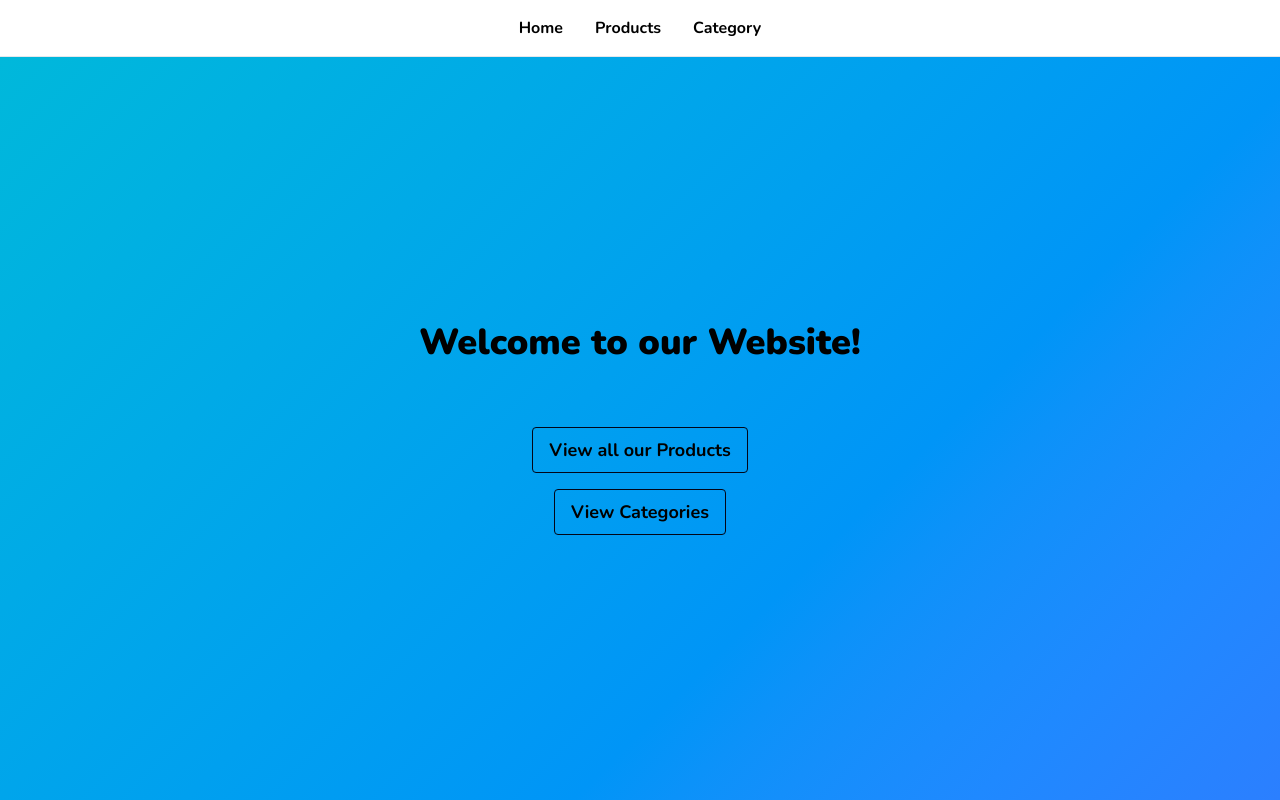
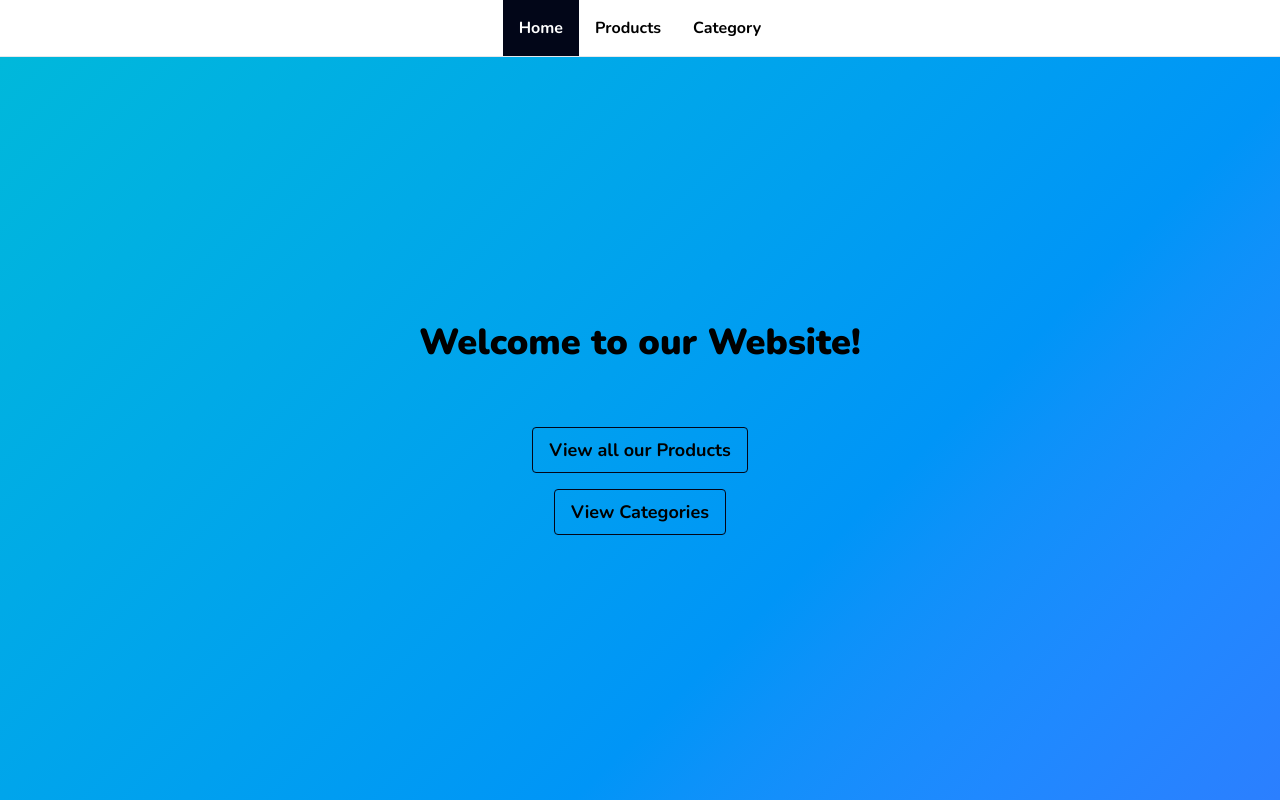
Before and after one commit to ahmedhanyh/nextjs-task, a Next.js app: page / in a window 1280 px wide. Built offline with nearby package versions, Linux system fonts and the light colour scheme.

Commit message:
feat: add NavLink component to be used in Navbar

```diff
--- /dev/null
+++ b/src/app/components/NavLink.tsx
@@ -0,0 +1,19 @@
+"use client"
+
+import Link from "next/link";
+import { usePathname } from "next/navigation";
+
+export default function NavLink({ title, path }) {
+    const pathname = usePathname();
+
+    return (
+        <Link href={path}>
+            {
+                path === pathname ?
+                <li className="nav-item p-4 font-bold text-white bg-slate-950">{title}</li>
+                :
+                <li className="nav-item p-4 font-bold hover:text-white hover:bg-slate-950">{title}</li>
+            }
+        </Link>
+    );
+}
--- a/src/app/components/navbar/Navbar.tsx
+++ b/src/app/components/navbar/Navbar.tsx
@@ -1,4 +1,4 @@
-import Link from "next/link";
+import NavLink from "@/app/components/NavLink";
 
 export default function Navbar() {
     const navItems = [
@@ -13,9 +13,7 @@ export default function Navbar() {
                 {
                     navItems.map(({ title, path }) => {
                         return (
-                            <Link href={path} key={path}>
-                                <li className="nav-item p-4 font-bold hover:text-white hover:bg-slate-950">{title}</li>
-                            </Link>
+                            <NavLink title={title} path={path} key={path} />
                         );
                     })
                 }
```
